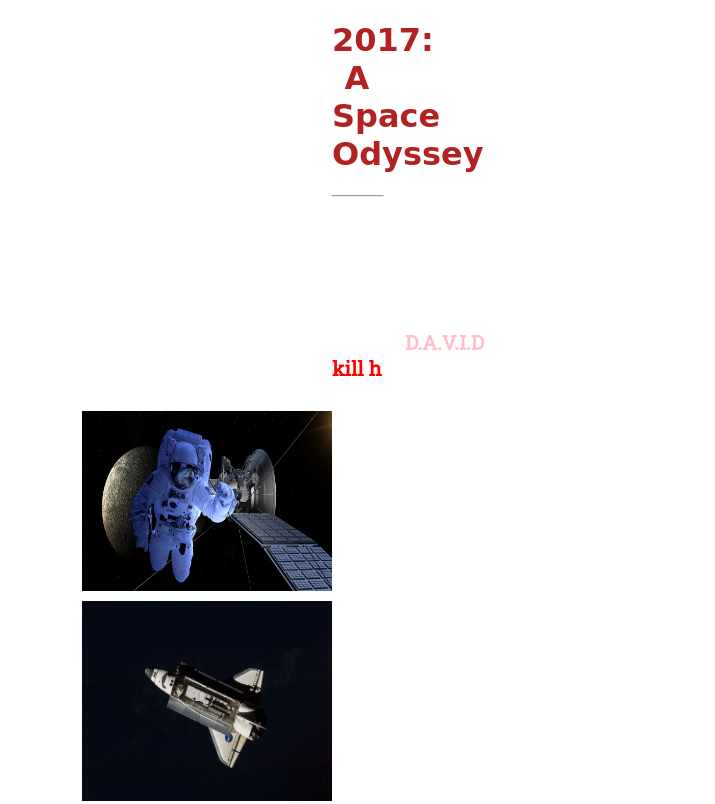
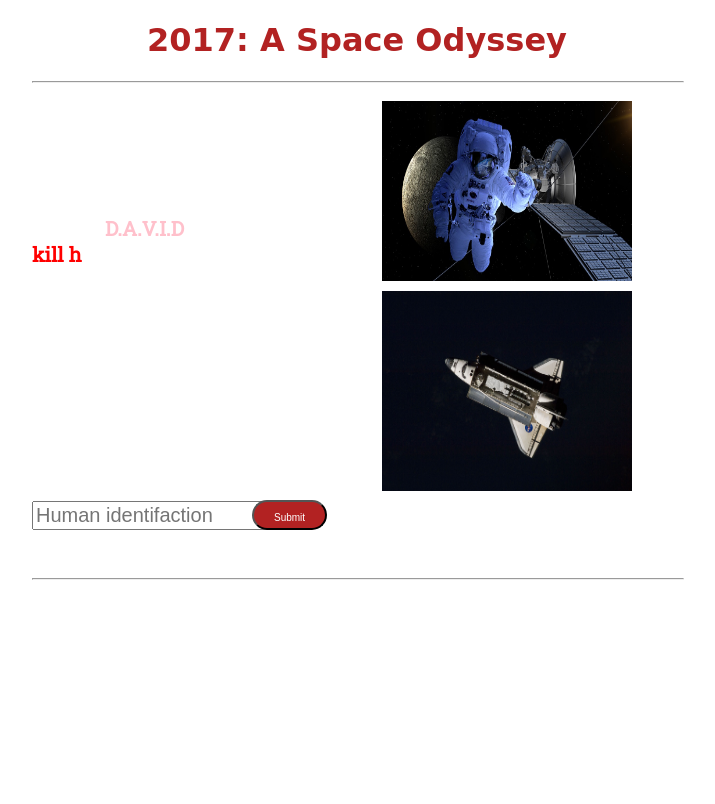
Before and after one commit to yuhangc9321/movie-project, a plain HTML site: page index.html in a window 1280 px wide. Shown: the top 804 px of the page, without its empty margins (283-998 px from the left). Drawn offline with Linux system fonts and the light colour scheme; a web font is replaced by a local one.

```diff
--- a/style.css
+++ b/style.css
@@ -2,7 +2,7 @@ h1{
     font-family: 'Megrim', cursive;
     text-align: center;
     color: firebrick;
-    font-size: 200%;
+
 }
 
 hr {
@@ -10,7 +10,7 @@ hr {
 }
 
 .container {
-    width: 50px;
+    width: 650px;
     margin: auto;
 }
 
```
